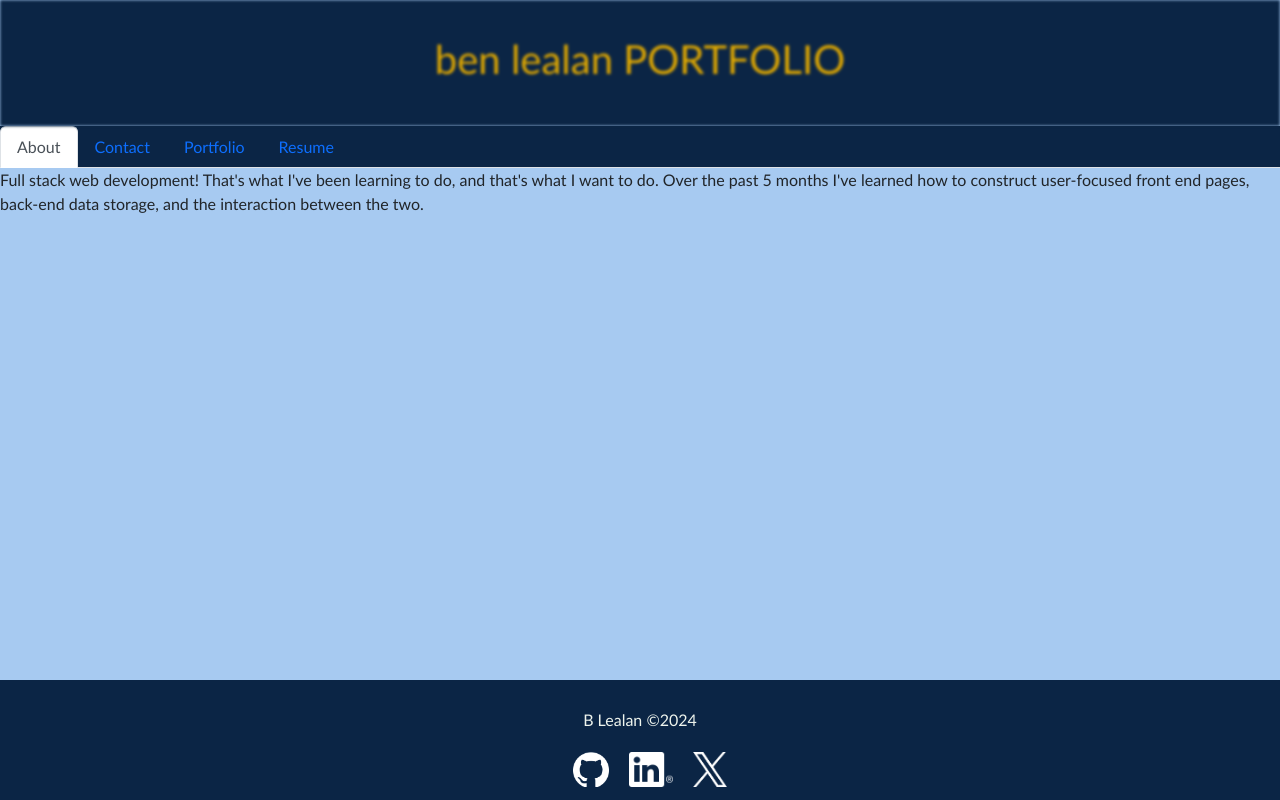
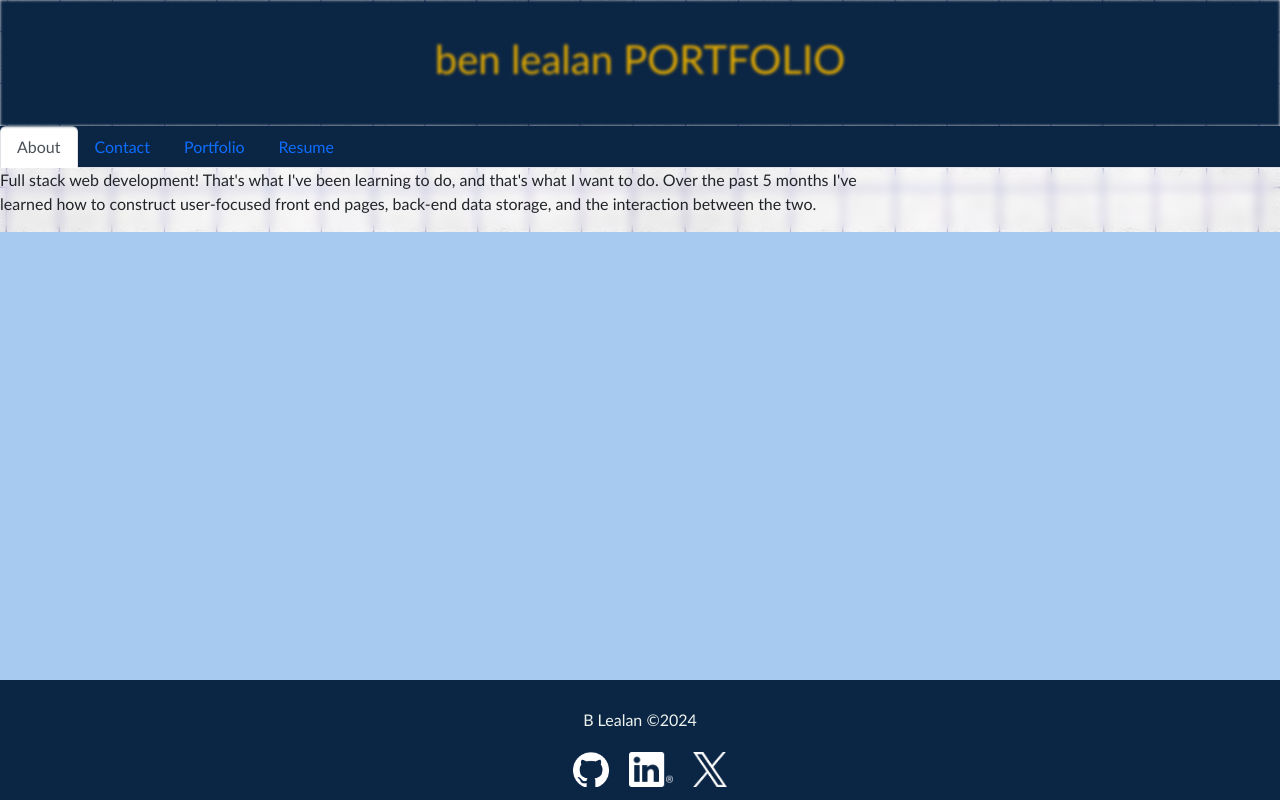
Before and after one commit to BLealan/react-portfolio-b-lealan, a React (Vite) app: page / in a window 1280 px wide. Built offline with nearby package versions, Linux system fonts and the light colour scheme.

Commit message:
add background image

```diff
--- a/src/App.jsx
+++ b/src/App.jsx
@@ -1,14 +1,16 @@
 import { Outlet } from 'react-router-dom';
+import React from 'react';
 
 // Import components
 import Header from './components/UI/Header';
 import Navigation from './components/Nav';
 import Footer from './components/UI/Footer';
+import background from './assets/graph-paper.png'
 
 // Display components via props on page
 function App() {
   return (
-    <div>
+    <div style={{  backgroundImage: `url(${background})` }}>
       <Header />
       <Navigation />
       <main>
--- a/src/components/UI/UIStyle.css
+++ b/src/components/UI/UIStyle.css
@@ -13,6 +13,17 @@
 
 .nav-item {
   color: inherit;
+}
+
+.content-box {
+  width: 70%;
+  display: inline-block;
+  justify-content: center;
+  align-items: center;
+}
+
+.blur-content {
+  backdrop-filter: blur(5px);
 }
 
 .container {
--- a/src/pages/AboutPage.jsx
+++ b/src/pages/AboutPage.jsx
@@ -1,7 +1,7 @@
 export default function AboutPage() {
     return (
-        <div>
-            <p>
+        <div className="blur-content">
+            <p className="content-box">
                 Full stack web development! That's what I've been learning to do, and that's what I want to do. Over the past 5 months I've
                 learned how to construct user-focused front end pages, back-end data storage, and the interaction between the two.
             </p>
--- a/src/pages/ContactPage.jsx
+++ b/src/pages/ContactPage.jsx
@@ -2,15 +2,10 @@ import ContactForm from '../components/UI/ContactForm';
 
 export default function ContactPage() {
     return (
-        <div>
+        <div className="blur-content">
             <div>
                 <ContactForm />
             </div>
-
-            <section id="contact">
-
-    </section>
-
         </div>
     );
 }
--- a/src/pages/Resume.jsx
+++ b/src/pages/Resume.jsx
@@ -1,6 +1,6 @@
 export default function ResumePage() {
     return (
-        <div>
+        <div className="blur-content">
             <p>
                 TEST RESUME CONTENT
             </p>
```
Also changed, not shown: src/assets/graph-paper.png (added), 1 other file (tests, documents, lock files or other folders).
